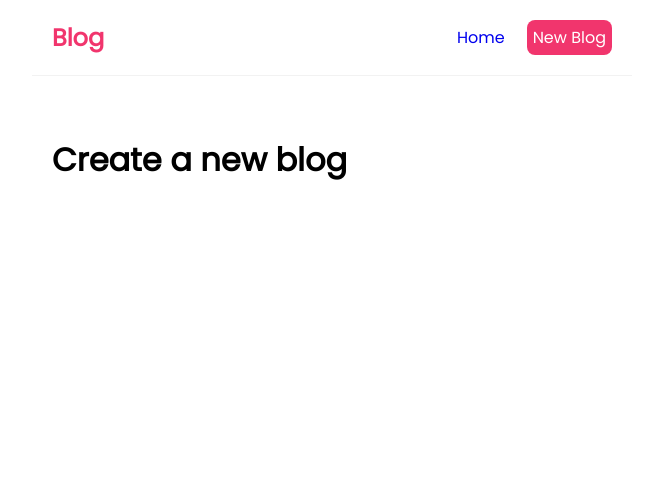
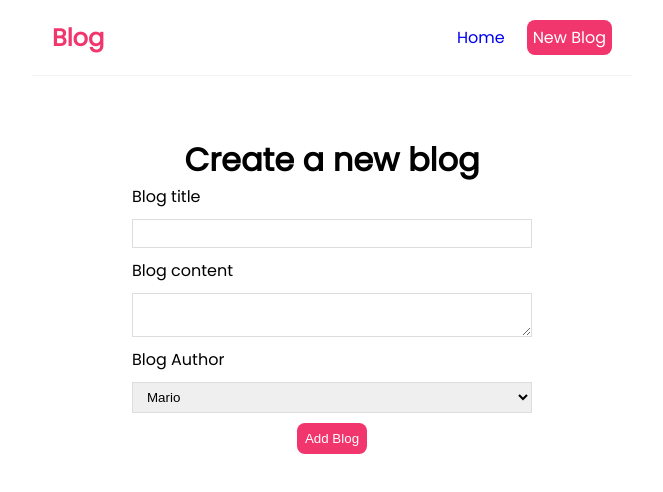
Before and after one commit to LishuGupta652/react-blog-post, a React (Create React App) app: page /create in a window 1280 px wide. Shown: the top 492 px of the page, without its empty margins (308-971 px from the left). Built offline with nearby package versions, Linux system fonts and the light colour scheme.

Commit message:
terminal auto commit

```diff
--- a/src/App.js
+++ b/src/App.js
@@ -2,6 +2,7 @@
 import Navbar from "./Navbar";
 import { BrowserRouter as Router, Route, Switch } from "react-router-dom";
 import Create from "./Create";
+import BlogDetails from "./BlogDetails";
 
 function App() {
   return (
@@ -12,6 +13,7 @@
           <Switch>
             <Route exact path="/" component={Home} />
             <Route exact path="/create" component={Create} />
+            <Route exact path="/blog/:id" component={BlogDetails} />
           </Switch>
         </div>
       </div>
--- /dev/null
+++ b/src/BlogDetails.js
@@ -0,0 +1,29 @@
+import React from "react";
+import { useParams } from "react-router";
+import useFetch from "./useFetch";
+
+const BlogDetails = () => {
+  const { id } = useParams();
+  const {
+    data: blog,
+    loading,
+    error,
+  } = useFetch("http://localhost:8000/blogs/" + id);
+
+  return (
+    <div className="blog-details">
+      {loading && <div>Loading...</div>}
+      {error && <div>Error!</div>}
+      {blog && (
+        <article>
+          <h2>{blog.title}</h2>
+          <p>Written by : {blog.author}</p>
+          <hr />
+          <div>{blog.body}</div>
+        </article>
+      )}
+    </div>
+  );
+};
+
+export default BlogDetails;
--- a/src/BlogList.js
+++ b/src/BlogList.js
@@ -1,4 +1,5 @@
 import React from "react";
+import { Link } from "react-router-dom";
 
 const BlogList = ({ blogs, title }) => {
   return (
@@ -6,8 +7,10 @@
       <h1>{title}</h1>
       {blogs.map((blog) => (
         <div className="blog-preview" key={blog.id}>
-          <h2>{blog.title}</h2>
-          <p>Written by {blog.author}</p>
+          <Link to={`/blog/${blog.id}`}>
+            <h2>{blog.title}</h2>
+            <p>Written by {blog.author}</p>
+          </Link>
         </div>
       ))}
     </div>
--- a/src/Create.js
+++ b/src/Create.js
@@ -1,9 +1,55 @@
-import React from "react";
+import React, { useState } from "react";
 
 const Create = () => {
+  const [title, setTitle] = useState("");
+  const [body, setBody] = useState("");
+  const [author, setAuthor] = useState("mario");
+  const [loading, setLoading] = useState(false);
+
+  const handleSubmit = (e) => {
+    e.preventDefault();
+    const blog = { title, body, author };
+    setTitle("");
+    setBody("");
+    console.log(blog);
+    setLoading(true);
+    fetch("http://localhost:8000/blogs/", {
+      method: "POST",
+      headers: {
+        "Content-Type": "application/json",
+      },
+      body: JSON.stringify(blog),
+    }).then(() => {
+      console.log("Blog Created");
+      setLoading(false);
+    });
+  };
+
   return (
     <div className="create">
       <h1>Create a new blog</h1>
+
+      <form onSubmit={handleSubmit}>
+        <label>Blog title</label>
+        <input
+          type="text"
+          onChange={(e) => setTitle(e.target.value)}
+          required
+        />
+        <label>Blog content</label>
+        <textarea
+          type="text"
+          onChange={(e) => setBody(e.target.value)}
+          required
+        />
+        <label>Blog Author</label>
+        <select onChange={(e) => setAuthor(e.target.value)}>
+          <option value="mario">Mario</option>
+          <option value="yoshi">yoshi</option>
+        </select>
+        {!loading && <button>Add Blog</button>}
+        {loading && <button>Loading...</button>}
+      </form>
     </div>
   );
 };
--- a/src/index.css
+++ b/src/index.css
@@ -40,6 +40,7 @@
   margin: 0;
   padding: 0;
   box-sizing: border-box;
+  text-decoration: none;
 }
 body,
 html {
@@ -95,3 +96,55 @@
   color: #f1356d;
   margin-bottom: 8px;
 }
+
+/* blog details page */
+.blog-details h2 {
+  font-size: 20px;
+  color: #f1356d;
+  margin-bottom: 10px;
+}
+.blog-details div {
+  margin: 20px 0;
+}
+.blog-details button {
+  background: #f1356d;
+  color: #fff;
+  border: 0;
+  padding: 8px;
+  border-radius: 8px;
+  cursor: pointer;
+}
+
+/* create new blog form */
+.create {
+  max-width: 400px;
+  margin: 0 auto;
+  text-align: center;
+}
+.create label {
+  text-align: left;
+  display: block;
+}
+.create h2 {
+  font-size: 20px;
+  color: #f1356d;
+  margin-bottom: 30px;
+}
+.create input,
+.create textarea,
+.create select {
+  width: 100%;
+  padding: 6px 10px;
+  margin: 10px 0;
+  border: 1px solid #ddd;
+  box-sizing: border-box;
+  display: block;
+}
+.create button {
+  background: #f1356d;
+  color: #fff;
+  border: 0;
+  padding: 8px;
+  border-radius: 8px;
+  cursor: pointer;
+}
```
